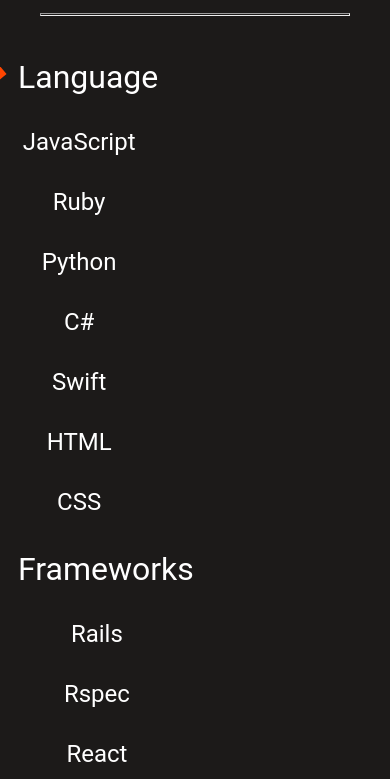
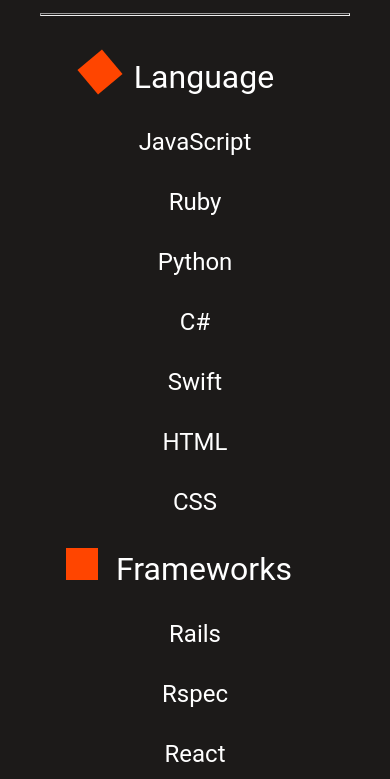
Before and after one commit to jose-Abel/Portfolio2, a website: page Index.html in a window 390 px wide. Shown: the part 4785-5564 px from the top of the page. Drawn offline with Linux system fonts and the light colour scheme.

Commit message:
Fixing the skills alignment

```diff
--- a/style.css
+++ b/style.css
@@ -1496,6 +1496,10 @@
     margin: 0;
   }
 
+  .about-me-skills {
+    align-items: center;
+  }
+
   .hr-about-me {
     margin: 2rem 5rem 5rem 5rem;
   }
```
